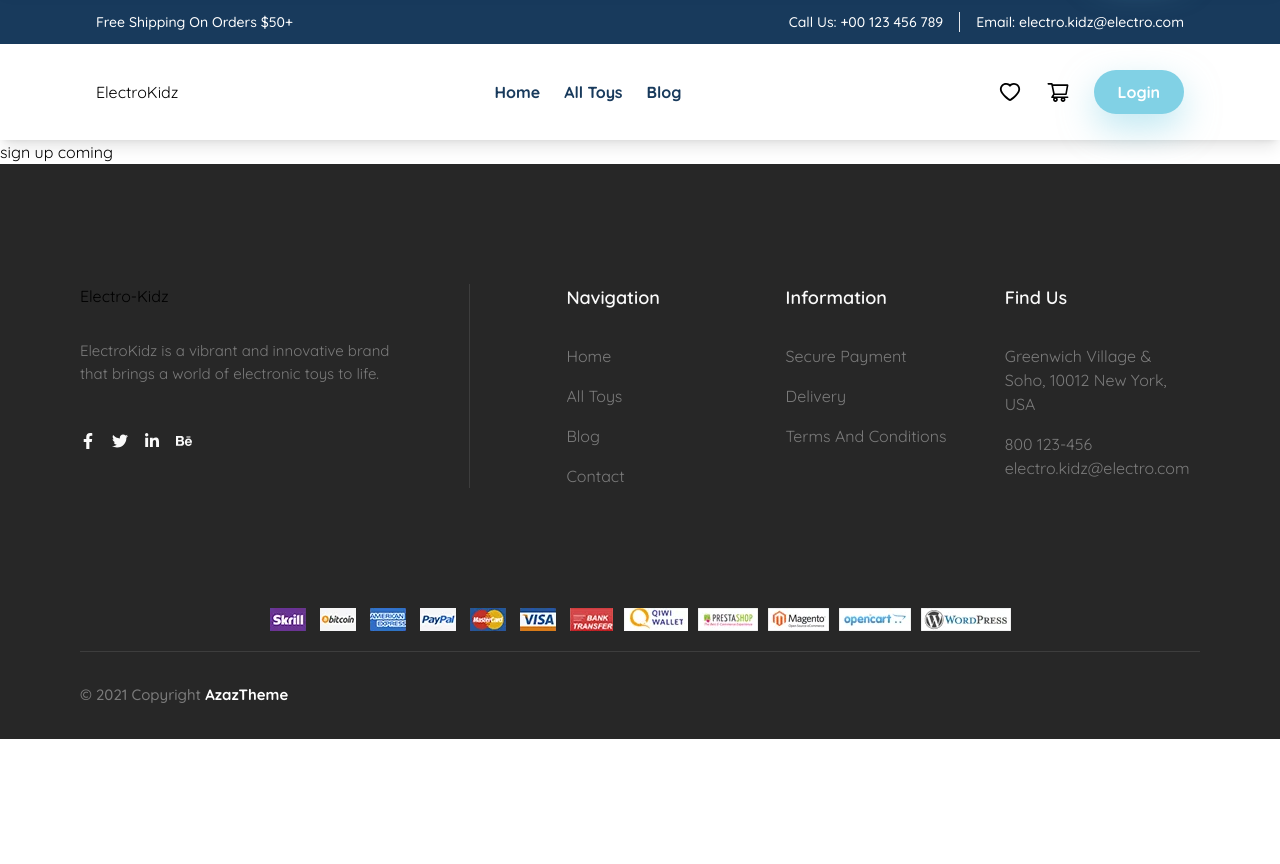
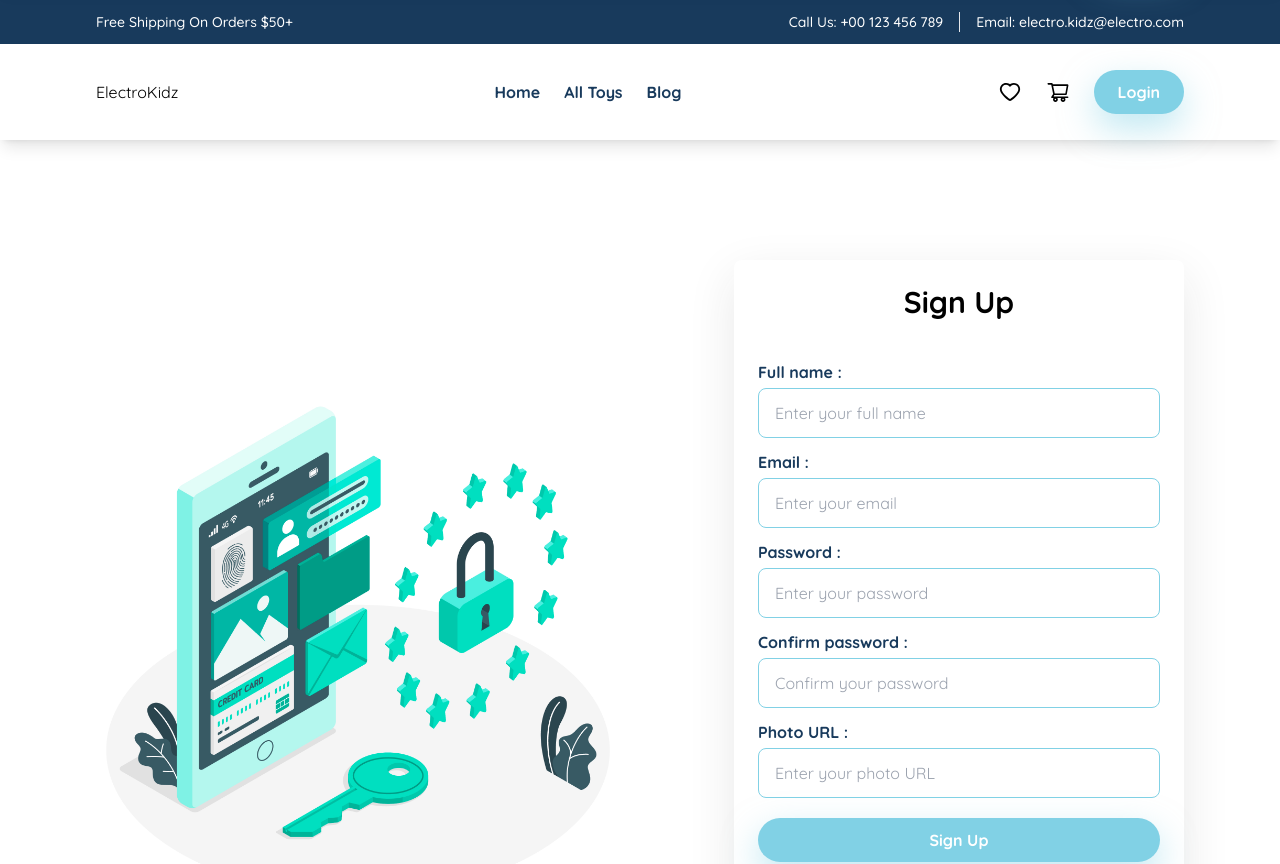
Before and after one commit to foridislam332/Electro_Kidz, a React (Vite) app: page /sign-up in a window 1280 px wide. Shown: the top 864 px of the page. Before the commit the page ends 800 px from the top, so only its background shows below. Built offline with nearby package versions, Linux system fonts and the light colour scheme.

Commit message:
sign up page design done

```diff
--- a/src/pages/Login.jsx
+++ b/src/pages/Login.jsx
@@ -17,7 +17,7 @@ const Login = () => {
                         <img className='md:w-[450px] lg:w-auto' src={LoginImg} alt="login" />
                     </div>
                     <div className='w-full'>
-                        <form className='w-[450px] mx-auto lg:ml-auto rounded-lg shadow-custom p-6' onSubmit={handleSubmit}>
+                        <form className='w-[450px] mx-auto lg:mx-0 lg:ml-auto rounded-lg shadow-custom p-6' onSubmit={handleSubmit}>
                             <h1 className='text-center text-3xl font-bold mb-10'>Please Login</h1>
                             <div className='flex flex-col w-full'>
                                 <label className='text-navy font-bold' htmlFor="email">Email :</label>
--- a/src/pages/SignUp.jsx
+++ b/src/pages/SignUp.jsx
@@ -1,10 +1,100 @@
 import React from 'react';
 
+// image
+import SignUpImg from '../assets/images/sign-up.jpg';
+import GoogleImg from '../assets/images/google.png';
+import { Link } from 'react-router-dom';
+
 const SignUp = () => {
+    const handleSubmit = e => {
+        e.preventDefault();
+    }
     return (
-        <div>
-            sign up coming
-        </div>
+        <section className='py-16 lg:py-[120px]'>
+            <div className='container'>
+                <div className='grid grid-cols-1 lg:grid-cols-2 gap-10 place-items-center'>
+                    <div className='hidden md:block'>
+                        <img className='md:w-[450px] lg:w-auto' src={SignUpImg} alt="login" />
+                    </div>
+                    <div className='w-full'>
+                        <form className='w-[450px] mx-auto lg:mx-0 lg:ml-auto rounded-lg shadow-custom p-6' onSubmit={handleSubmit}>
+                            <h1 className='text-center text-3xl font-bold mb-10'>Sign Up</h1>
+
+                            {/* name field */}
+                            <div className='flex flex-col w-full'>
+                                <label className='text-navy font-bold' htmlFor="email">Full name :</label>
+                                <input
+                                    id='name'
+                                    className='w-full border border-blue focus:border-pink outline-none pl-4 py-3 mt-1 rounded-lg'
+                                    type="text"
+                                    name='name'
+                                    placeholder='Enter your full name'
+                                />
+                            </div>
+                            {/* email field */}
+                            <div className='flex flex-col w-full mt-3'>
+                                <label className='text-navy font-bold' htmlFor="email">Email :</label>
+                                <input
+                                    id='email'
+                                    className='w-full border border-blue focus:border-pink outline-none pl-4 py-3 mt-1 rounded-lg'
+                                    type="email"
+                                    name='email'
+                                    placeholder='Enter your email'
+                                />
+                            </div>
+
+                            {/* Password field */}
+                            <div className='flex flex-col w-full mt-3'>
+                                <label className='text-navy font-bold' htmlFor="password">Password :</label>
+                                <input
+                                    id='password'
+                                    className='w-full border border-blue focus:border-pink outline-none pl-4 py-3 mt-1 rounded-lg'
+                                    type="password"
+                                    name='password'
+                                    placeholder='Enter your password'
+                                />
+                            </div>
+
+                            {/* Confirm password field */}
+                            <div className='flex flex-col w-full mt-3'>
+                                <label className='text-navy font-bold' htmlFor="confirm">Confirm password :</label>
+                                <input
+                                    id='confirm'
+                                    className='w-full border border-blue focus:border-pink outline-none pl-4 py-3 mt-1 rounded-lg'
+                                    type="password"
+                                    name='confirm'
+                                    placeholder='Confirm your password'
+                                />
+                            </div>
+
+                            {/* image field */}
+                            <div className='flex flex-col w-full mt-3'>
+                                <label className='text-navy font-bold' htmlFor="photo">Photo URL :</label>
+                                <input
+                                    id='photo'
+                                    className='w-full border border-blue focus:border-pink outline-none pl-4 py-3 mt-1 rounded-lg'
+                                    type="password"
+                                    name='photo'
+                                    placeholder='Enter your photo URL'
+                                />
+                            </div>
+
+                            <button type='submit' className="btn_primary w-full mt-5">Sign Up</button>
+                            <div className='text-center text-navy font-medium my-4 flex items-center gap-4 mx-4'>
+                                <span className='block w-full h-[1px] bg-gray-text'></span>
+                                OR <span className='block w-full h-[1px] bg-gray-text'></span>
+                            </div>
+                            <button type='submit' className="w-full bg-white shadow-custom font-bold py-4 rounded-lg border border-blue flex items-center justify-center gap-2">
+                                <img className='w-6' src={GoogleImg} alt="google" /> <span>Google Sign Up</span>
+                            </button>
+
+                            <p className='text-center mt-4 font-medium text-gray-text'>Already have an account?
+                                <Link className='font-bold text-pink' to='/login'> Login</Link></p>
+                        </form>
+                    </div>
+                </div>
+            </div>
+        </section>
     );
 };
 
```
